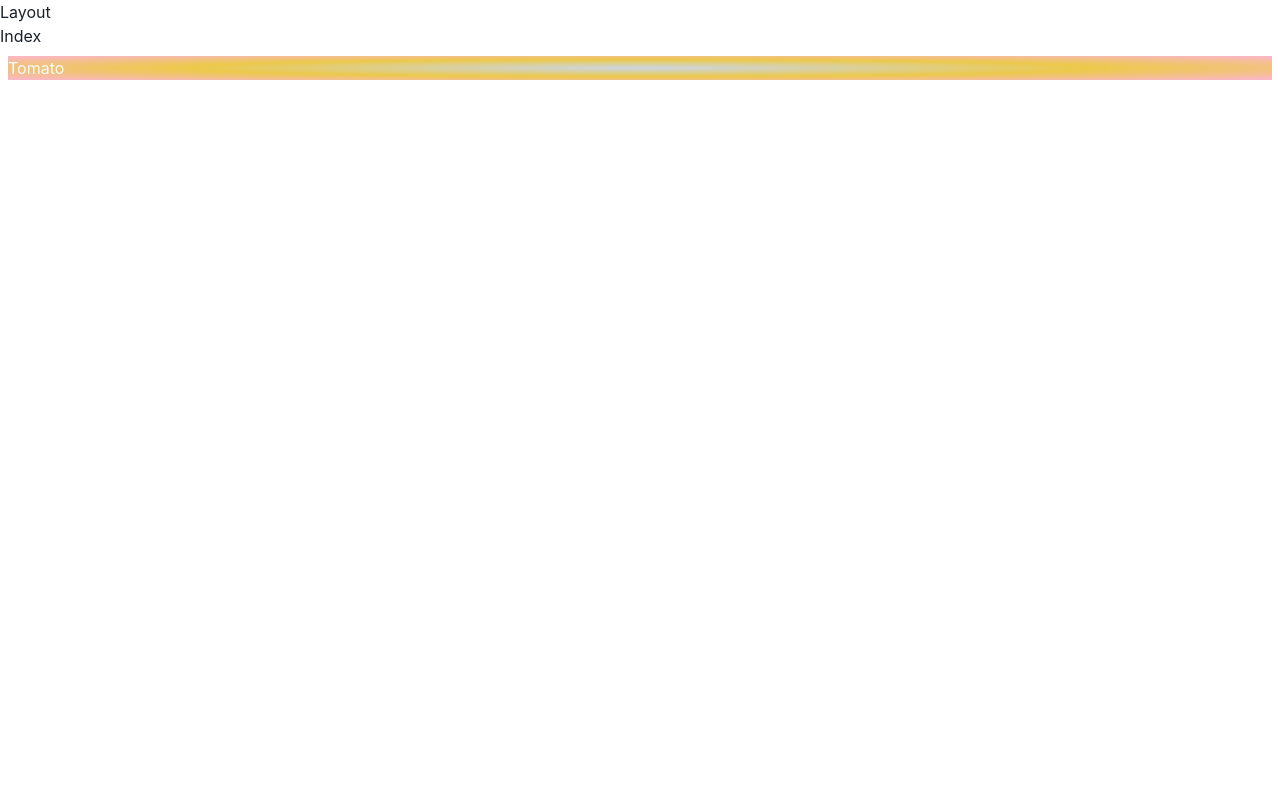
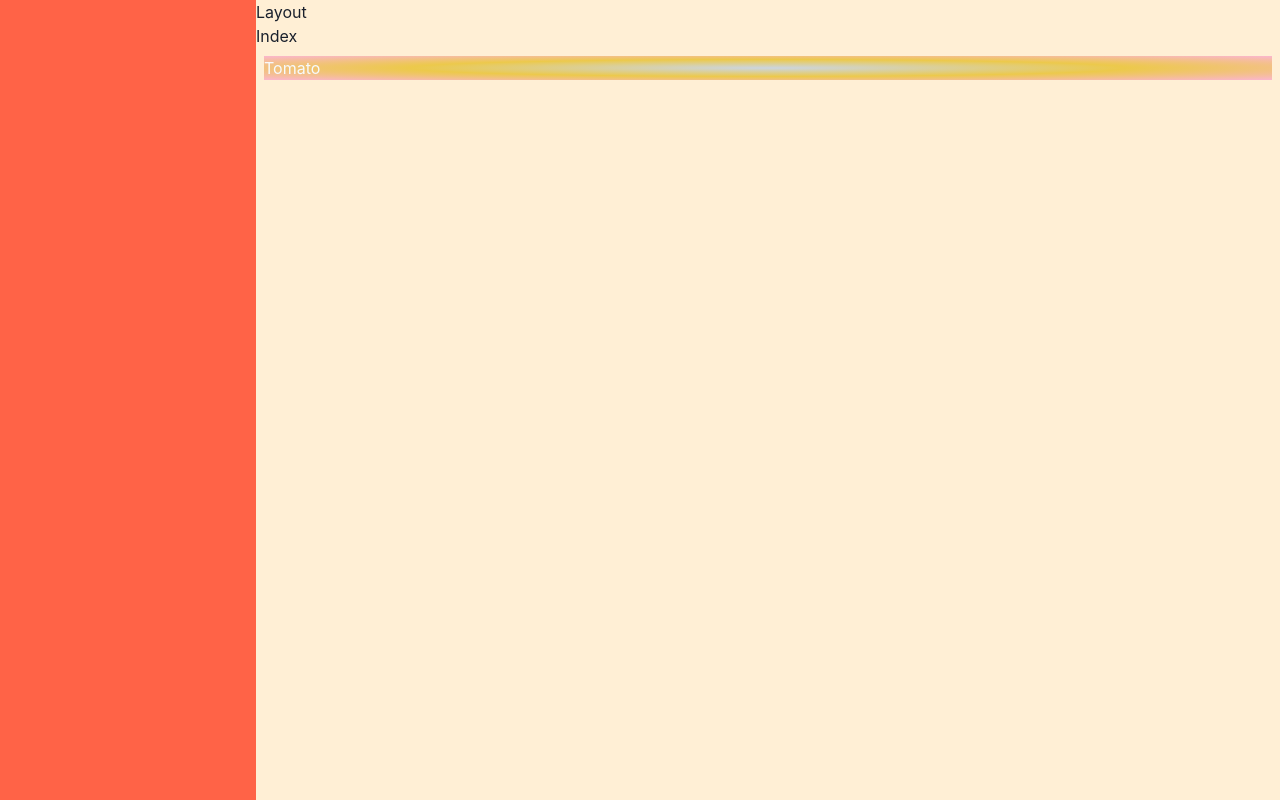
Before and after one commit to zenVentzi/blog, a Next.js app: page / in a window 1280 px wide. Built offline with nearby package versions, Linux system fonts and the light colour scheme.

Commit message:
add basic grid layout in Layout.tsx

```diff
--- a/modules/common/Layout.tsx
+++ b/modules/common/Layout.tsx
@@ -1,13 +1,18 @@
+import { Grid, GridItem } from '@chakra-ui/react';
+
 type LayoutProps = {
   children: React.ReactNode;
 };
 
 const Layout = ({ children }: LayoutProps) => {
   return (
-    <div>
-      Layout <br />
-      {children}
-    </div>
+    <Grid h="100vh" templateRows="1fr" templateColumns="20% 80%">
+      <GridItem rowSpan={1} colSpan={1} bg="tomato"></GridItem>
+      <GridItem colSpan={1} bg="papayawhip">
+        Layout <br />
+        {children}
+      </GridItem>
+    </Grid>
   );
 };
 
```
